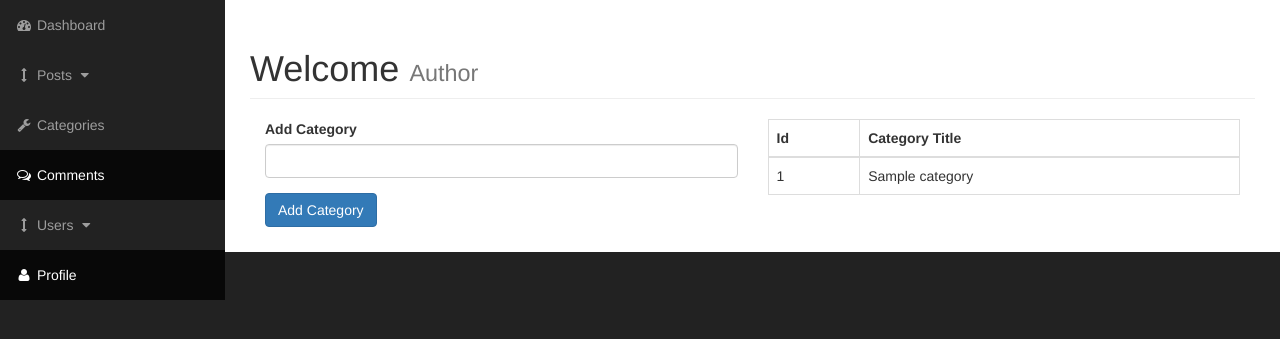
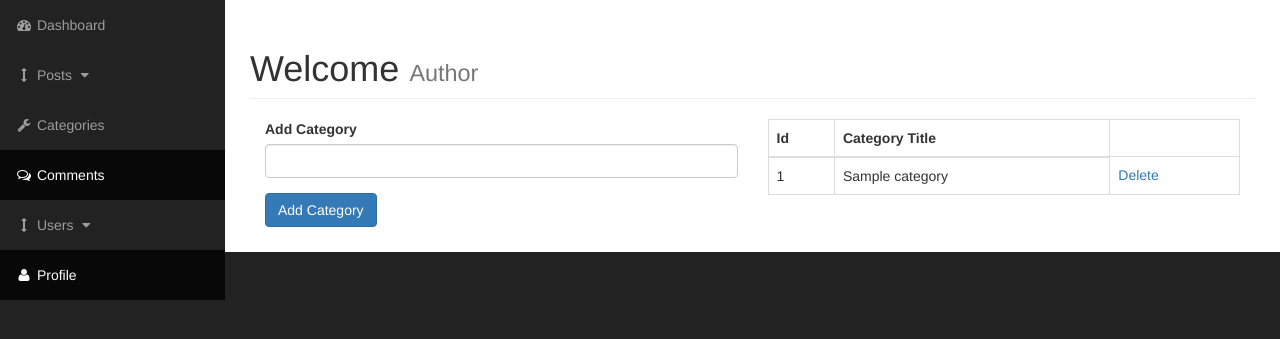
Before and after one commit to melhadou/cms, a PHP site: page /admin/categories.php in a window 1280 px wide. Shown: the part 51-390 px from the top of the page. Run offline with PHP 8.4, Linux system fonts and the light colour scheme; tables that the repository leaves empty or names only in its code hold one stand-in row (values such as "Sample post").

Commit message:
added a delte categories feature.

```diff
--- a/admin/categories.php
+++ b/admin/categories.php
@@ -51,12 +51,7 @@ if (isset($_POST['submit'])) {
                         </form>
                     </div>
                     <div class="col-xs-6">
-                        <?php
 
-$query = "SELECT * FROM categories";
-$select_categories = mysqli_query($connection, $query);
-
-?>
                         <table class="table table-bordered table-hover">
                             <thead>
                                 <tr>
@@ -65,20 +60,40 @@ $select_categories = mysqli_query($connection, $query);
                                 </tr>
                             </thead>
                             <tbody>
-                                <?php
-
+                                <?php // get categories from db
+$query = "SELECT * FROM categories";
+$select_categories = mysqli_query($connection, $query);
 while ($row = mysqli_fetch_assoc($select_categories)) {
     $cat_title = $row['cat_title'];
     $cat_id = $row['cat_id'];
     echo "<tr>";
     echo "<td>{$cat_id}</td>";
     echo "<td>{$cat_title}</td>";
+    echo "<td><a href='categories.php?delete={$cat_id}'>Delete</a></td>";
     echo "</tr>";
 
 }
 
 ?>
+                                <?php // delete categories from db
 
+if (isset($_GET['delete'])) {
+
+    $the_cat_id = $_GET['delete'];
+
+    $query = "DELETE FROM categories WHERE cat_id = {$the_cat_id}";
+
+    $delete_query = mysqli_query($connection, $query);
+
+    // refraiche the page , to show data after deleting categories
+    header("Location: categories.php");
+
+    if (!$delete_query) {
+        die("QUERY FAILED" . mysqli_error($connection));
+    }
+}
+
+?>
                             </tbody>
                         </table>
                     </div>
```
